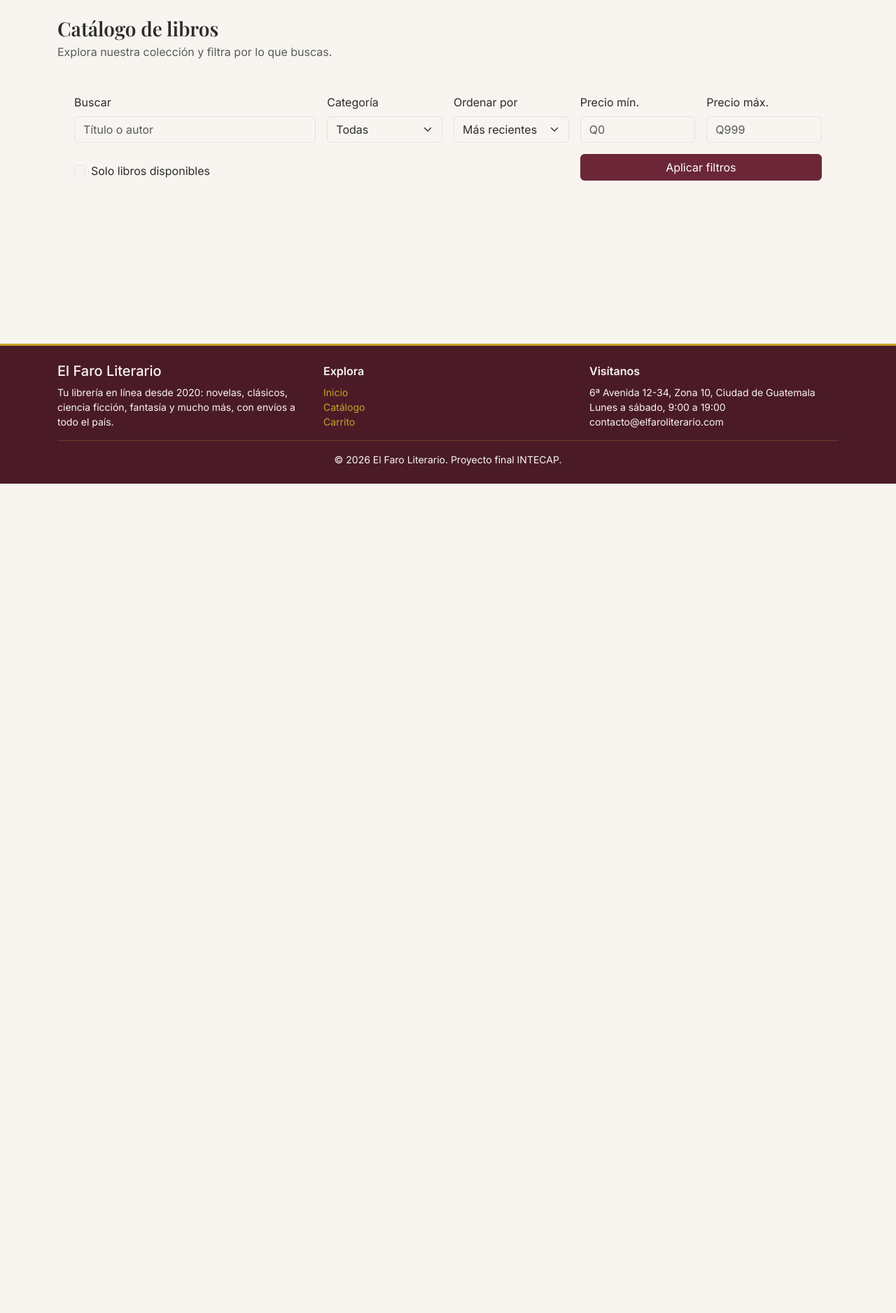
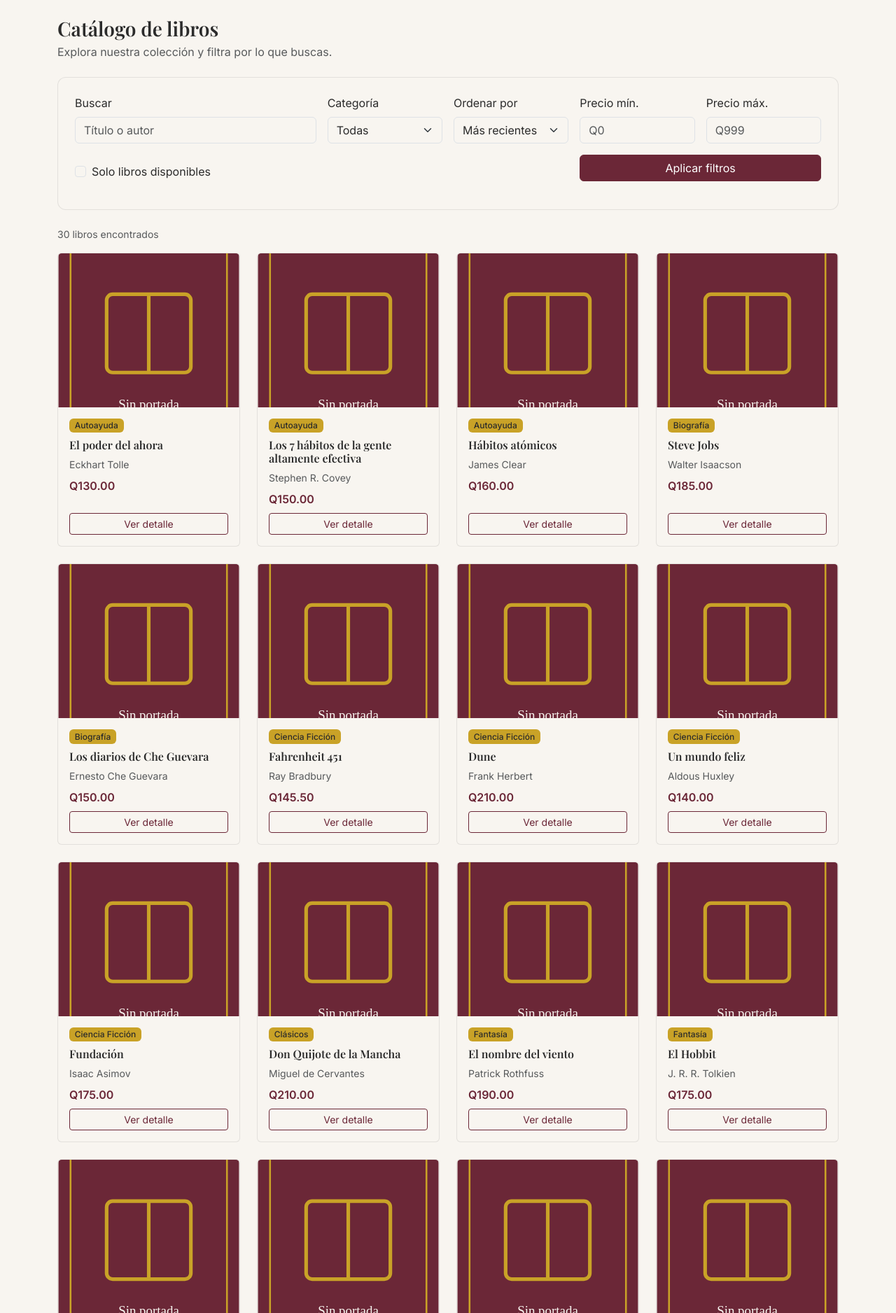
Before and after one commit to Mh265/tienda-el-faro-literario, a PHP site: page /vistas/catalogo.php in a window 1280 px wide. Shown: the part 109-1985 px from the top of the page at 70% size. Before the commit the page ends 800 px from the top, so only its background shows below. Run offline with PHP 8.4, Linux system fonts and the light colour scheme; data comes from the database, SQL or seed files in the repository.

Commit message:
se agrego formulariios y catalogos de libros

```diff
--- a/assets/css/styles.css
+++ b/assets/css/styles.css
@@ -195,3 +195,20 @@ main {
   height: 96px;
   color: var(--faro-dorado);
 }
+
+/* ===== CATÁLOGO — Feature/frontend-catalogo ===== */
+.tarjeta-filtros {
+  background-color: var(--faro-papel);
+  border: 1px solid rgba(43, 43, 43, 0.1);
+  border-radius: 0.75rem;
+}
+.badge-categoria {
+  background-color: var(--faro-dorado);
+  color: var(--faro-tinta);
+  font-weight: 500;
+}
+.badge-sin-stock {
+  background-color: #C1502E; /* Terracota: alerta / stock bajo */
+  color: #fff;
+  font-weight: 500;
+}
--- a/assets/js/catalogo.js
+++ b/assets/js/catalogo.js
@@ -0,0 +1,219 @@
+// assets/js/catalogo.js
+
+document.addEventListener('DOMContentLoaded', () => {
+  poblarSelectCategorias();
+  precargarFiltrosDesdeURL();
+  cargarCatalogo();
+
+  const formFiltros = document.getElementById('formFiltros');
+  formFiltros.addEventListener('submit', (evento) => {
+    evento.preventDefault(); // nunca recargamos la página completa
+    cargarCatalogo();
+  });
+
+  // Categoría, orden y disponibilidad se recargan solos al cambiar (es
+  // instantáneo, como prender un interruptor). El texto y los precios
+  // esperan al botón "Aplicar filtros": si recargáramos en cada tecla que
+  // el usuario escribe, saturaríamos de peticiones al servidor por nada.
+  document.getElementById('filtroCategoria').addEventListener('change', cargarCatalogo);
+  document.getElementById('filtroOrden').addEventListener('change', cargarCatalogo);
+  document.getElementById('filtroDisponible').addEventListener('change', cargarCatalogo);
+});
+
+// TODO(mock): reemplazar por un fetch real a api/categorias.php cuando
+// exista Feature/categoria-api. Mientras tanto, esta función devuelve las
+// 12 categorías del seed de bd/tienda_libros.sql con sus id_categoria
+// reales (1 al 12), para que el <select> funcione igual que cuando el
+// endpoint exista. El día que Milton entregue el endpoint, solo hay que
+// cambiar el cuerpo de esta función por un fetch — nadie más la toca.
+function obtenerCategoriasMock() {
+  return [
+    { id_categoria: 1,  nombre: 'Novela' },
+    { id_categoria: 2,  nombre: 'Ciencia Ficción' },
+    { id_categoria: 3,  nombre: 'Infantil' },
+    { id_categoria: 4,  nombre: 'Historia' },
+    { id_categoria: 5,  nombre: 'Autoayuda' },
+    { id_categoria: 6,  nombre: 'Fantasía' },
+    { id_categoria: 7,  nombre: 'Terror y Misterio' },
+    { id_categoria: 8,  nombre: 'Poesía' },
+    { id_categoria: 9,  nombre: 'Biografía' },
+    { id_categoria: 10, nombre: 'Negocios y Finanzas' },
+    { id_categoria: 11, nombre: 'Clásicos' },
+    { id_categoria: 12, nombre: 'Juvenil' }
+  ];
+}
+
+function poblarSelectCategorias() {
+  const select = document.getElementById('filtroCategoria');
+  obtenerCategoriasMock().forEach((categoria) => {
+    const opcion = document.createElement('option');
+    opcion.value = categoria.id_categoria;
+    opcion.textContent = categoria.nombre; // dato "de API" (aunque sea mock) -> textContent
+    select.appendChild(opcion);
+  });
+}
+
+// El buscador del navbar (includes/plantillas/header.php) manda un GET a
+// catalogo.php?q=... . Aquí solo leemos ese parámetro para que el usuario
+// vea su búsqueda ya escrita en el buscador propio del catálogo, como
+// cuando llegás a una tienda ya diciendo qué buscás y el empleado no te
+// pregunta de nuevo.
+function precargarFiltrosDesdeURL() {
+  const parametros = new URLSearchParams(window.location.search);
+  const q = parametros.get('q');
+  if (q) {
+    document.getElementById('filtroQ').value = q;
+  }
+}
+
+// Lee el estado actual del formulario.
+function leerFiltrosDelFormulario() {
+  return {
+    q: document.getElementById('filtroQ').value.trim(),
+    id_categoria: document.getElementById('filtroCategoria').value,
+    precio_min: document.getElementById('filtroPrecioMin').value,
+    precio_max: document.getElementById('filtroPrecioMax').value,
+    disponible: document.getElementById('filtroDisponible').checked ? '1' : '',
+    orden: document.getElementById('filtroOrden').value
+  };
+}
+
+// Arma la query string SOLO con los filtros que el usuario llenó, igual
+// que LibroController arma el WHERE dinámico solo con lo que llega en
+// $_GET: un filtro vacío no se manda, en vez de mandarlo vacío y que el
+// backend tenga que decidir qué hacer con eso.
+function construirQueryString(filtros) {
+  const parametros = new URLSearchParams();
+  Object.entries(filtros).forEach(([clave, valor]) => {
+    if (valor !== '' && valor !== null && valor !== undefined) {
+      parametros.set(clave, valor);
+    }
+  });
+  return parametros.toString();
+}
+
+// api/libros.php → app/controladores/LibroController.php
+async function cargarCatalogo() {
+  mostrarEstado('cargando', 'Cargando catálogo...');
+
+  const filtros = leerFiltrosDelFormulario();
+  const queryString = construirQueryString(filtros);
+  const recurso = 'libros.php' + (queryString ? '?' + queryString : '');
+
+  const resultado = await llamarApi(recurso, 'GET');
+
+  if (!resultado.exito) {
+    // Cubre tanto un error normal de la API (exito:false en JSON) como el
+    // caso "backend caído" que ya maneja llamarApi() con su mensaje
+    // genérico cuando response.json() falla.
+    mostrarEstado('error', resultado.mensaje || 'No se pudo cargar el catálogo. Intenta de nuevo.');
+    return;
+  }
+
+  const libros = resultado.datos || [];
+
+  if (libros.length === 0) {
+    mostrarEstado('vacio', 'No se encontraron libros con esos filtros.');
+    return;
+  }
+
+  ocultarEstado();
+  renderizarLibros(libros);
+}
+
+function mostrarEstado(tipo, mensaje) {
+  const zonaEstado = document.getElementById('zonaEstadoCatalogo');
+  const listaCatalogo = document.getElementById('listaCatalogo');
+  const contador = document.getElementById('contadorResultados');
+
+  zonaEstado.classList.remove('d-none', 'text-danger', 'text-muted');
+  zonaEstado.classList.add(tipo === 'error' ? 'text-danger' : 'text-muted');
+  zonaEstado.textContent = mensaje;
+
+  listaCatalogo.innerHTML = '';
+  contador.textContent = '';
+}
+
+function ocultarEstado() {
+  document.getElementById('zonaEstadoCatalogo').classList.add('d-none');
+}
+
+function renderizarLibros(libros) {
+  const listaCatalogo = document.getElementById('listaCatalogo');
+  const contador = document.getElementById('contadorResultados');
+
+  listaCatalogo.innerHTML = '';
+  contador.textContent = libros.length === 1
+    ? '1 libro encontrado'
+    : `${libros.length} libros encontrados`;
+
+  libros.forEach((libro) => {
+    listaCatalogo.appendChild(crearTarjetaLibro(libro));
+  });
+}
+
+// Arma una tarjeta Bootstrap por libro. Todo lo que viene de la API se
+// inserta con textContent (nunca innerHTML), para no abrir la puerta a
+// XSS si algún día un título o descripción trae caracteres raros.
+function crearTarjetaLibro(libro) {
+  const columna = document.createElement('div');
+  columna.className = 'col';
+
+  const sinStock = Number(libro.cantidad) === 0;
+
+  // API_URL ya viene declarada en header.php como "<rutaBase>api/";
+  // le quitamos "api/" del final para reconstruir la ruta a la raíz del
+  // proyecto y así armar la ruta a assets/img/ sin repetir $rutaBase acá.
+  const rutaBase = API_URL.replace(/api\/$/, '');
+  const portada = libro.imagen
+    ? `${rutaBase}assets/img/uploads/${libro.imagen}`
+    : `${rutaBase}assets/img/portada-defecto.svg`;
+
+  const tarjeta = document.createElement('div');
+  tarjeta.className = 'card tarjeta-libro h-100';
+
+  const img = document.createElement('img');
+  img.src = portada;
+  img.className = 'card-img-top';
+  img.alt = `Portada de ${libro.nombre}`;
+
+  const cuerpo = document.createElement('div');
+  cuerpo.className = 'card-body d-flex flex-column';
+
+  const badgeCategoria = document.createElement('span');
+  badgeCategoria.className = 'badge badge-categoria mb-2 align-self-start';
+  badgeCategoria.textContent = libro.nombre_categoria;
+
+  const titulo = document.createElement('h3');
+  titulo.className = 'h6 card-title';
+  titulo.textContent = libro.nombre;
+
+  const autor = document.createElement('p');
+  autor.className = 'card-text small text-muted mb-2';
+  autor.textContent = libro.autor;
+
+  const precio = document.createElement('p');
+  precio.className = 'precio-libro mb-2';
+  precio.textContent = `Q${Number(libro.precio).toFixed(2)}`;
+
+  cuerpo.append(badgeCategoria, titulo, autor, precio);
+
+  // Indicador de stock bajo/agotado en Terracota, como pide la identidad
+  // visual del proyecto para "alerta / stock bajo".
+  if (sinStock) {
+    const badgeStock = document.createElement('span');
+    badgeStock.className = 'badge badge-sin-stock mb-2 align-self-start';
+    badgeStock.textContent = 'Sin stock';
+    cuerpo.appendChild(badgeStock);
+  }
+
+  const enlaceDetalle = document.createElement('a');
+  enlaceDetalle.href = `detalle-libro.php?id=${libro.id_producto}`;
+  enlaceDetalle.className = 'btn btn-outline-primary mt-auto btn-sm';
+  enlaceDetalle.textContent = 'Ver detalle';
+  cuerpo.appendChild(enlaceDetalle);
+
+  tarjeta.append(img, cuerpo);
+  columna.appendChild(tarjeta);
+  return columna;
+}
```
